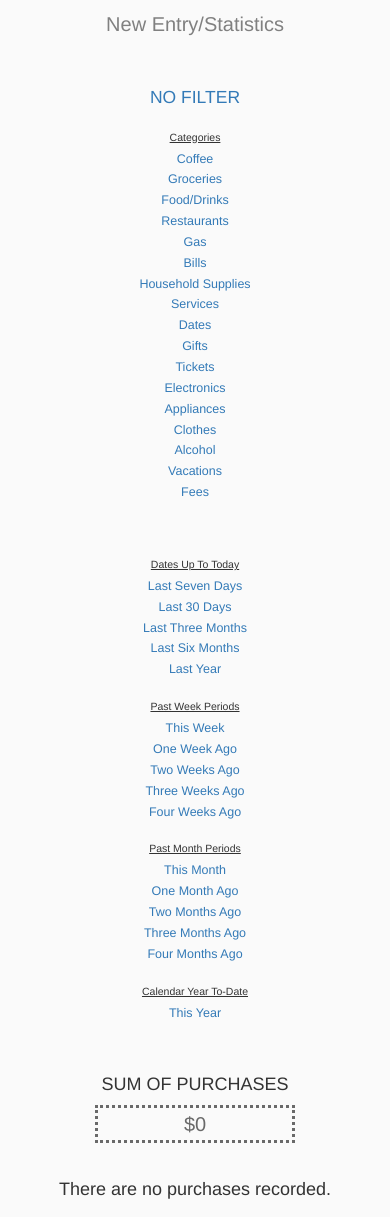
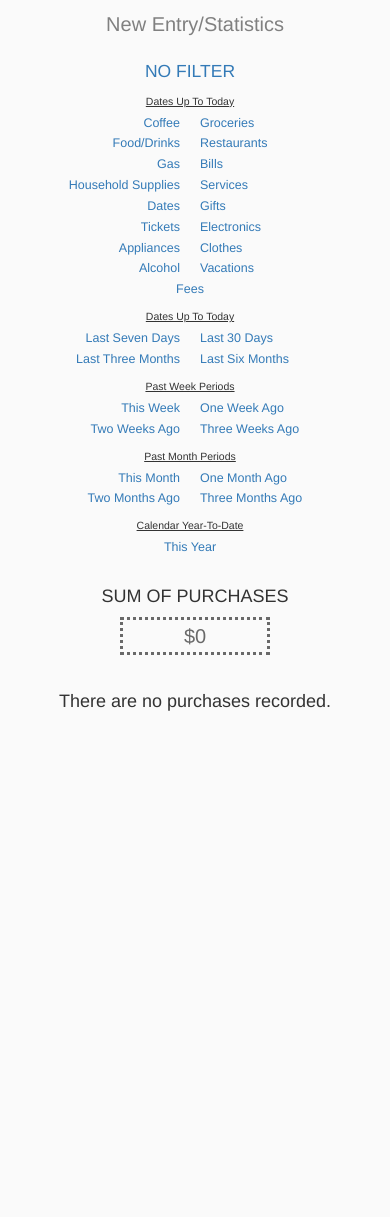
Before and after one commit to brendandagys/Personal-Budgeting-Assistant, a Django app: page /transactions/ in a window 390 px wide. After the commit the page ends 711 px from the top, so only its background shows below. Run offline with Django 3.2, Linux system fonts and the light colour scheme; the visitor is signed in with stand-in values (Sample User, id 1); data comes from the database, SQL or seed files in the repository; data that the repository does not hold is empty; some libraries are stand-ins or nearby versions.

Commit message:
Put filters into two columns.

```diff
--- a/tracker/static/css/style.css
+++ b/tracker/static/css/style.css
@@ -128,8 +128,10 @@ select[id^="id_"] {
     font-size: 2rem;
     border-style: dotted;
     padding: 5px;
-    width: 200px;
+    width: 150px;
     margin: auto;
+    /* margin-left: 35%;
+    margin-right: 35%; */
 }
 
 .purchase_description {
@@ -217,3 +219,7 @@ a {
   text-align: center;
   padding-bottom: 10px;
 }
+
+.center_text {
+    text-align: center;
+}
--- a/tracker/templates/tracker/transaction_list.html
+++ b/tracker/templates/tracker/transaction_list.html
@@ -31,86 +31,234 @@
 
             </div>
 
-            <div class="row">
+            <table style="width:100%;">
+
+                <tr>
+                    <td colspan="2" style="width:100%; text-align:center; padding-bottom:10px;">
+                        <a id="No Filter" class="no_filter" href="https://brendanspending.herokuapp.com/transactions/">NO FILTER</a>
+                    </td>
+                </tr>
+
+                <tr>
+                    <td colspan="2" style="width:100%; text-align:center;">
+                        <p class="filter_headers">Dates Up To Today</p>
+                    </td>
+                </tr>
+
+                <tr>
+                    <td style="width:50%; text-align:right; padding-right:10px;">
+                        <a id="cCoffee" name="coffee" href="https://brendanspending.herokuapp.com/transactions/">Coffee</a>
+                    </td>
+                    <td style="width:50%; text-align:left; padding-left:10px;">
+                        <a id="cGroceries" name="groceries" href="https://brendanspending.herokuapp.com/transactions/">Groceries</a>
+                    </td>
+                </tr>
+
+                <tr>
+                    <td style="width:50%; text-align:right; padding-right:10px;">
+                        <a id="cFood/Drinks" name="fooddrinks" class="food" href="https://brendanspending.herokuapp.com/transactions/">Food/Drinks</a>
+                    </td>
+                    <td style="width:50%; text-align:left; padding-left:10px;">
+                        <a id="cRestaurants" name="restaurants" href="https://brendanspending.herokuapp.com/transactions/">Restaurants</a>
+                    </td>
+                </tr>
+
+                <tr>
+                    <td style="width:50%; text-align:right; padding-right:10px;">
+                        <a id="cGas" name="gas" href="https://brendanspending.herokuapp.com/transactions/">Gas</a>
+                    </td>
+                    <td style="width:50%; text-align:left; padding-left:10px;">
+                        <a id="cBills" name="bills" href="https://brendanspending.herokuapp.com/transactions/">Bills</a>
+                    </td>
+                </tr>
+
+                <tr>
+                    <td style="width:50%; text-align:right; padding-right:10px;">
+                        <a id="cHousehold Supplies" name="householdsupplies" href="https://brendanspending.herokuapp.com/transactions/">Household Supplies</a>
+                    </td>
+                    <td style="width:50%; text-align:left; padding-left:10px;">
+                        <a id="cServices" name="services" href="https://brendanspending.herokuapp.com/transactions/">Services</a>
+                    </td>
+                </tr>
+
+                <tr>
+                    <td style="width:50%; text-align:right; padding-right:10px;">
+                        <a id="cDates" name="dates" href="https://brendanspending.herokuapp.com/transactions/">Dates</a>
+                    </td>
+                    <td style="width:50%; text-align:left; padding-left:10px;">
+                        <a id="cGifts" name="gifts" href="https://brendanspending.herokuapp.com/transactions/">Gifts</a>
+                    </td>
+                </tr>
+
+                <tr>
+                    <td style="width:50%; text-align:right; padding-right:10px;">
+                        <a id="cTickets" name="tickets" href="https://brendanspending.herokuapp.com/transactions/">Tickets</a>
+                    </td>
+                    <td style="width:50%; text-align:left; padding-left:10px;">
+                        <a id="cElectronics" name="electronics" href="https://brendanspending.herokuapp.com/transactions/">Electronics</a>
+                    </td>
+                </tr>
+
+                <tr>
+                    <td style="width:50%; text-align:right; padding-right:10px;">
+                        <a id="cAppliances" name="appliances" href="https://brendanspending.herokuapp.com/transactions/">Appliances</a>
+                    </td>
+                    <td style="width:50%; text-align:left; padding-left:10px;">
+                        <a id="cClothes" name="clothes" href="https://brendanspending.herokuapp.com/transactions/">Clothes</a>
+                    </td>
+                </tr>
+
+                <tr>
+                    <td style="width:50%; text-align:right; padding-right:10px;">
+                        <a id="cAlcohol" name="alcohol" href="https://brendanspending.herokuapp.com/transactions/">Alcohol</a>
+                    </td>
+                    <td style="width:50%; text-align:left; padding-left:10px;">
+                        <a id="cVacations" name="vacations" href="https://brendanspending.herokuapp.com/transactions/">Vacations</a></br>
+                    </td>
+                </tr>
+
+                <tr>
+                    <td colspan="2" style="width:100%; text-align:center;">
+                        <a id="cFees" name="fees" href="https://brendanspending.herokuapp.com/transactions/">Fees</a>
+                    </td>
+                    <td style="width:50%; text-align:left; padding-left:10px;">
+
+                    </td>
+                </tr>
+
+                <tr>
+                    <td colspan="2" style="width:100%; text-align:center; padding-top:10px;">
+                        <p class="filter_headers">Dates Up To Today</p>
+                    </td>
+                </tr>
+
+                <tr>
+                    <td style="width:50%; text-align:right; padding-right:10px;">
+                        <a id="tLast Seven Days" name="lastsevendays" href="https://brendanspending.herokuapp.com/transactions/">Last Seven Days</a>
+                    </td>
+                    <td style="width:50%; text-align:left; padding-left:10px;">
+                        <a id="tLast 30 Days" name="last30days" href="https://brendanspending.herokuapp.com/transactions/">Last 30 Days</a>
+                    </td>
+                </tr>
+
+                <tr>
+                    <td style="width:50%; text-align:right; padding-right:10px;">
+                        <a id="tLast Three Months" name="lastthreemonths" href="https://brendanspending.herokuapp.com/transactions/">Last Three Months</a>
+                    </td>
+                    <td style="width:50%; text-align:left; padding-left:10px;">
+                        <a id="tLast Six Months" name="lastsixmonths" href="https://brendanspending.herokuapp.com/transactions/">Last Six Months</a>
+                    </td>
+                </tr>
+
+                <!-- <tr>
+                    <td colspan="2" style="width:100%; text-align:center;">
+                        <a id="tLast Year" name="lastyear" href="https://brendanspending.herokuapp.com/transactions/">Last Year</a>
+                    </td>
+                    <td style="width:50%; text-align:left; padding-left:10px;">
+
+                    </td>
+                </tr> -->
+
+                <tr>
+                    <td colspan="2" style="width:100%; text-align:center; padding-top:10px;">
+                        <p class="filter_headers">Past Week Periods</p>
+                    </td>
+                </tr>
+
+                <tr>
+                    <td style="width:50%; text-align:right; padding-right:10px;">
+                        <a id="tThis Week" name="thisweek" href="https://brendanspending.herokuapp.com/transactions/">This Week</a>
+                    </td>
+                    <td style="width:50%; text-align:left; padding-left:10px;">
+                        <a id="tOne Week Ago" name="oneweekago" href="https://brendanspending.herokuapp.com/transactions/">One Week Ago</a>
+                    </td>
+                </tr>
+
+                <tr>
+                    <td style="width:50%; text-align:right; padding-right:10px;">
+                        <a id="tTwo Weeks Ago" name="twoweeksago" href="https://brendanspending.herokuapp.com/transactions/">Two Weeks Ago</a>
+                    </td>
+                    <td style="width:50%; text-align:left; padding-left:10px;">
+                        <a id="tThree Weeks Ago" name="threeweeksago" href="https://brendanspending.herokuapp.com/transactions/">Three Weeks Ago</a>
+                    </td>
+                </tr>
+
+                <!-- <tr>
+                    <td colspan="2" style="width:100%; text-align:center;">
+                        <a id="tFour Weeks Ago" name="fourweeksago" href="https://brendanspending.herokuapp.com/transactions/">Four Weeks Ago</a>
+                    </td>
+                    <td style="width:50%; text-align:left; padding-left:10px;">
+
+                    </td>
+                </tr> -->
+
+                <tr>
+                    <td colspan="2" style="width:100%; text-align:center; padding-top:10px;">
+                        <p class="filter_headers">Past Month Periods</p>
+                    </td>
+                </tr>
+
+                <tr>
+                    <td style="width:50%; text-align:right; padding-right:10px;">
+                        <a id="tThis Month" name="thismonth" href="https://brendanspending.herokuapp.com/transactions/">This Month</a>
+                    </td>
+                    <td style="width:50%; text-align:left; padding-left:10px;">
+                        <a id="tOne Month Ago" name="onemonthago" href="https://brendanspending.herokuapp.com/transactions/">One Month Ago</a>
+                    </td>
+                </tr>
+
+                <tr>
+                    <td style="width:50%; text-align:right; padding-right:10px;">
+                        <a id="tTwo Months Ago" name="twomonthsago" href="https://brendanspending.herokuapp.com/transactions/">Two Months Ago</a>
+                    </td>
+                    <td style="width:50%; text-align:left; padding-left:10px;">
+                        <a id="tThree Months Ago" name="threemonthsago" href="https://brendanspending.herokuapp.com/transactions/">Three Months Ago</a>
+                    </td>
+                </tr>
+
+                <!-- <tr>
+                    <td colspan="2" style="width:100%; text-align:center;">
+                        <a id="tFour Months Ago" name="fourmonthsago" href="https://brendanspending.herokuapp.com/transactions/">Four Months Ago</a>
+                    </td>
+                    <td style="width:50%; text-align:left; padding-left:10px;">
+
+                    </td>
+                </tr> -->
+
+                <tr>
+                    <td colspan="2" style="width:100%; text-align:center; padding-top:10px;">
+                        <p class="filter_headers">Calendar Year-To-Date</p>
+                    </td>
+                </tr>
+
+                <tr>
+                    <td colspan="2" style="width:100%; text-align:center;">
+                        <a id="tThis Year" name="thisyear" href="https://brendanspending.herokuapp.com/transactions/">This Year</a>
+                    </td>
+                    <td style="width:50%; text-align:left; padding-left:10px;">
+
+                    </td>
+                </tr>
+
+            </table>
 
             <div class="row">
 
-                    <div class="col-sm-4 col-md-4 col-lg-4">
+                <!-- <div class="col-sm-5">
 
                 </div>
 
-                    <div id="filter_div_1" class="filter_list col-sm-2 col-md-2 col-lg-2">
-                        </br>
-                        <a id="No Filter" class="no_filter" href="https://brendanspending.herokuapp.com/transactions/">NO FILTER</a></br></br>
-
-                        <p class="filter_headers">Categories</p>
-                        <a id="cCoffee" name="coffee" href="https://brendanspending.herokuapp.com/transactions/">Coffee</a></br>
-                        <a id="cGroceries" name="groceries" href="https://brendanspending.herokuapp.com/transactions/">Groceries</a></br>
-                        <a id="cFood/Drinks" name="fooddrinks" class="food" href="https://brendanspending.herokuapp.com/transactions/">Food/Drinks</a></br>
-                        <a id="cRestaurants" name="restaurants" href="https://brendanspending.herokuapp.com/transactions/">Restaurants</a></br>
-                        <a id="cGas" name="gas" href="https://brendanspending.herokuapp.com/transactions/">Gas</a></br>
-                        <a id="cBills" name="bills" href="https://brendanspending.herokuapp.com/transactions/">Bills</a></br>
-                        <a id="cHousehold Supplies" name="householdsupplies" href="https://brendanspending.herokuapp.com/transactions/">Household Supplies</a></br>
-                        <a id="cServices" name="services" href="https://brendanspending.herokuapp.com/transactions/">Services</a></br>
-                        <a id="cDates" name="dates" href="https://brendanspending.herokuapp.com/transactions/">Dates</a></br>
-                        <a id="cGifts" name="gifts" href="https://brendanspending.herokuapp.com/transactions/">Gifts</a></br>
-                        <a id="cTickets" name="tickets" href="https://brendanspending.herokuapp.com/transactions/">Tickets</a></br>
-                        <a id="cElectronics" name="electronics" href="https://brendanspending.herokuapp.com/transactions/">Electronics</a></br>
-                        <a id="cAppliances" name="appliances" href="https://brendanspending.herokuapp.com/transactions/">Appliances</a></br>
-                        <a id="cClothes" name="clothes" href="https://brendanspending.herokuapp.com/transactions/">Clothes</a></br>
-                        <a id="cAlcohol" name="alcohol" href="https://brendanspending.herokuapp.com/transactions/">Alcohol</a></br>
-                        <a id="cVacations" name="vacations" href="https://brendanspending.herokuapp.com/transactions/">Vacations</a></br>
-                        <a id="cFees" name="fees" href="https://brendanspending.herokuapp.com/transactions/">Fees</a></br></br>
-                    </div>
-
-                    <div id="filter_div_2" class="filter_list_2 col-sm-2 col-md-2 col-lg-2">
-
-                        <p class="filter_headers">Dates Up To Today</p>
-                        <a id="tLast Seven Days" name="lastsevendays" href="https://brendanspending.herokuapp.com/transactions/">Last Seven Days</a></br>
-                        <a id="tLast 30 Days" name="last30days" href="https://brendanspending.herokuapp.com/transactions/">Last 30 Days</a></br>
-                        <a id="tLast Three Months" name="lastthreemonths" href="https://brendanspending.herokuapp.com/transactions/">Last Three Months</a></br>
-                        <a id="tLast Six Months" name="lastsixmonths" href="https://brendanspending.herokuapp.com/transactions/">Last Six Months</a></br>
-                        <a id="tLast Year" name="lastyear" href="https://brendanspending.herokuapp.com/transactions/">Last Year</a></br></br>
-
-                        <p class="filter_headers">Past Week Periods</p>
-                        <a id="tThis Week" name="thisweek" href="https://brendanspending.herokuapp.com/transactions/">This Week</a></br>
-                        <a id="tOne Week Ago" name="oneweekago" href="https://brendanspending.herokuapp.com/transactions/">One Week Ago</a></br>
-                        <a id="tTwo Weeks Ago" name="twoweeksago" href="https://brendanspending.herokuapp.com/transactions/">Two Weeks Ago</a></br>
-                        <a id="tThree Weeks Ago" name="threeweeksago" href="https://brendanspending.herokuapp.com/transactions/">Three Weeks Ago</a></br>
-                        <a id="tFour Weeks Ago" name="fourweeksago" href="https://brendanspending.herokuapp.com/transactions/">Four Weeks Ago</a></br></br>
-                        <p class="filter_headers">Past Month Periods</p>
-                        <a id="tThis Month" name="thismonth" href="https://brendanspending.herokuapp.com/transactions/">This Month</a></br>
-                        <a id="tOne Month Ago" name="onemonthago" href="https://brendanspending.herokuapp.com/transactions/">One Month Ago</a></br>
-                        <a id="tTwo Months Ago" name="twomonthsago" href="https://brendanspending.herokuapp.com/transactions/">Two Months Ago</a></br>
-                        <a id="tThree Months Ago" name="threemonthsago" href="https://brendanspending.herokuapp.com/transactions/">Three Months Ago</a></br>
-                        <a id="tFour Months Ago" name="fourmonthsago" href="https://brendanspending.herokuapp.com/transactions/">Four Months Ago</a></br></br>
-                        <p class="filter_headers">Calendar Year To-Date</p>
-                        <a id="tThis Year" name="thisyear" href="https://brendanspending.herokuapp.com/transactions/">This Year</a></br></br>
-                    </div>
-
-                    <div class="col-sm-4 col-md-4 col-lg-4">
-
-                    </div>
-
-                </div>
-
-                <div class="row">
-
-                    <div class="col-sm-5">
-
-                    </div>
-
-                    <!-- <div class="filters_box col-sm-2">
+                <div class="filters_box col-sm-2">
 
                     <b><h5>Filters Applied:</h5></b>
                     <i><h5 id="category_filter_indicator"></h5></i>
                     <i><h5 id="time_filter_indicator"></h5></i>
 
-                    </div> -->
+                </div>
 
                 <div class="col-sm-5">
 
-                    </div>
+                </div> -->
 
                 <div class="sum_box col-sm-12">
 
@@ -118,8 +266,6 @@
                     <b><h4>SUM OF PURCHASES</h4></b>
                     <b><h2 class="total_spent"></h2></b>
                 </div>
-                </div>
-
             </div>
 
             <div class="purchase_list_div col-sm-12">
```
Lines whose indentation alone changed are shown as unchanged.
